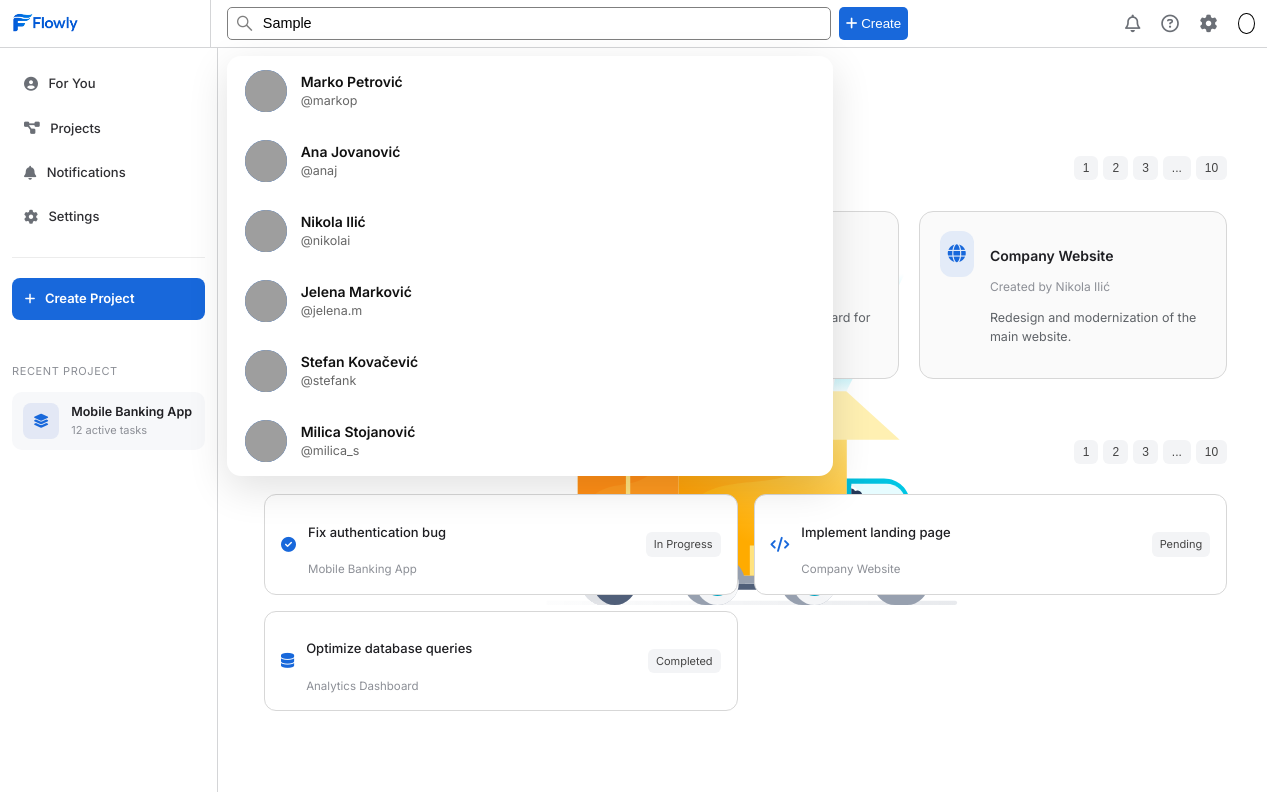
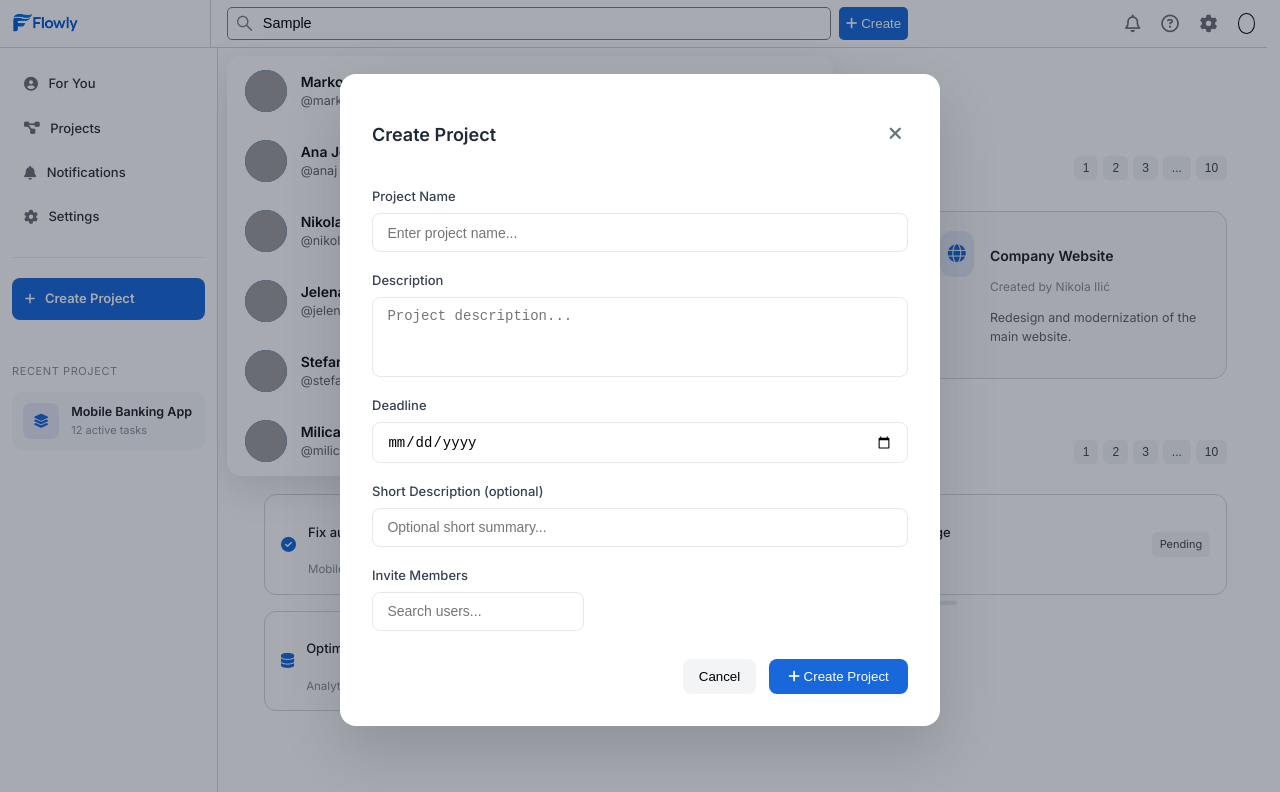
Before and after one commit to stefanpopovic01/project-management-app, a React (Vite) app in the folder frontend/: page /dashboard in a window 1280 px wide. Both pictures are taken after typing "Sample" into the empty fields and a click on the button "Create". Shown: the top 792 px of the page. Built offline with nearby package versions, Linux system fonts and the light colour scheme; grey boxes are pictures that could not be loaded.

Commit message:
Create project modal

```diff
--- a/frontend/index.html
+++ b/frontend/index.html
@@ -16,6 +16,7 @@
   </head>
   <body>
     <div id="root"></div>
+  <div id="modal-root"></div>
     <script type="module" src="/src/main.jsx"></script>
   </body>
 </html>
--- /dev/null
+++ b/frontend/src/components/CreateProjectModal/CreateProjectModal.css
@@ -0,0 +1,181 @@
+.cp-overlay {
+  position: fixed;
+  inset: 0;
+  background: rgba(15, 23, 42, 0.364);
+  display: flex;
+  align-items: center;
+  justify-content: center;
+  z-index: 2000;
+}
+
+.cp-modal {
+  width: 37.5rem;
+  max-width: 95%;
+  background: #ffffff;
+  border-radius: 16px;
+  padding: 2rem;
+  font-family: "Inter", sans-serif;
+  box-shadow: 0 25px 60px rgba(0, 0, 0, 0.15);
+  animation: cpFade 0.2s ease;
+}
+
+@keyframes cpFade {
+  from {
+    opacity: 0;
+    transform: translateY(-8px);
+  }
+  to {
+    opacity: 1;
+    transform: translateY(0);
+  }
+}
+
+.cp-header {
+  display: flex;
+  justify-content: space-between;
+  align-items: center;
+  margin-bottom: 1.5rem;
+}
+
+.cp-header h2 {
+  font-size: 18px;
+  color: #1f2937;
+  font-weight: 600;
+}
+
+.cp-close {
+  background: none;
+  border: none;
+  cursor: pointer;
+  font-size: 18px;
+  color: #6b7280;
+}
+
+.cp-body {
+  display: flex;
+  flex-direction: column;
+  gap: 1.2rem;
+}
+
+.cp-field {
+  display: flex;
+  flex-direction: column;
+  gap: 0.4rem;
+}
+
+.cp-field label {
+  font-size: 13px;
+  color: #374151;
+  font-weight: 500;
+}
+
+.cp-field input,
+.cp-field textarea {
+  padding: 0.65rem 0.9rem;
+  border: 1px solid #e5e7eb;
+  border-radius: 8px;
+  font-size: 14px;
+  outline: none;
+  transition: 0.2s;
+}
+
+.cp-field input:focus,
+.cp-field textarea:focus {
+  border-color: rgb(24, 104, 219);
+  box-shadow: 0 0 0 3px rgba(24, 104, 219, 0.1);
+}
+
+.cp-field textarea {
+  resize: none;
+  height: 5rem;
+}
+
+.cp-invite-wrapper {
+  position: relative;
+}
+
+.cp-invite-dropdown {
+  position: absolute;
+  top: 100%;
+  width: 100%;
+  background: white;
+  border-radius: 10px;
+  border: 1px solid #e5e7eb;
+  box-shadow: 0 10px 30px rgba(0, 0, 0, 0.08);
+  padding: 0.5rem 0;
+  z-index: 10;
+  max-height: 13.7rem;
+  overflow-y: auto;
+  height: 8.1rem;
+}
+
+.cp-invite-item {
+  display: flex;
+  justify-content: space-between;
+  align-items: center;
+  padding: 0.6rem 0.8rem;
+  transition: 0.2s;
+}
+
+.cp-invite-item:hover {
+  background: #f3f4f6;
+}
+
+.cp-invite-info {
+  display: flex;
+  align-items: center;
+  gap: 0.6rem;
+}
+
+.cp-avatar {
+  width: 34px;
+  height: 34px;
+  border-radius: 50%;
+  background: rgb(24, 104, 219);
+}
+
+.cp-name {
+  display: block;
+  font-size: 13px;
+  font-weight: 600;
+  color: #1f2937;
+}
+
+.cp-username {
+  font-size: 12px;
+  color: #6b7280;
+}
+
+.cp-invite-btn {
+  background: rgb(24, 104, 219);
+  border: none;
+  color: white;
+  font-size: 12px;
+  padding: 0.4rem 0.7rem;
+  border-radius: 6px;
+  cursor: pointer;
+}
+
+.cp-footer {
+  display: flex;
+  justify-content: flex-end;
+  gap: 0.8rem;
+  margin-top: 1.8rem;
+}
+
+.cp-cancel {
+  background: #f3f4f6;
+  border: none;
+  padding: 0.6rem 1rem;
+  border-radius: 8px;
+  cursor: pointer;
+}
+
+.cp-create {
+  background: rgb(24, 104, 219);
+  border: none;
+  color: white;
+  padding: 0.6rem 1.2rem;
+  border-radius: 8px;
+  cursor: pointer;
+}
--- /dev/null
+++ b/frontend/src/components/CreateProjectModal/CreateProjectModal.jsx
@@ -0,0 +1,104 @@
+import { useState } from "react";
+import "./CreateProjectModal.css";
+import { createPortal } from "react-dom";
+
+export default function CreateProjectModal({ onClose }) {
+  const [inviteSearch, setInviteSearch] = useState("");
+
+  const users = [
+    { id: 1, name: "Marko Petrović", username: "@marko" },
+    { id: 1, name: "Marko Petrović", username: "@marko" },
+    { id: 1, name: "Marko Petrović", username: "@marko" },
+    { id: 1, name: "Marko Petrović", username: "@marko" },
+    { id: 2, name: "Jovana Ilić", username: "@jovana" },
+    { id: 3, name: "Nikola Radović", username: "@nikola" },
+    { id: 4, name: "Sara Milenković", username: "@sara" },
+  ];
+
+  return createPortal(
+    <div className="cp-overlay" onClick={onClose}>
+      <div
+        className="cp-modal"
+        onClick={(e) => e.stopPropagation()}
+      >
+        <div className="cp-header">
+          <h2>Create Project</h2>
+          <button className="cp-close" onClick={onClose}>
+            <i className="fa-solid fa-xmark"></i>
+          </button>
+        </div>
+
+        <div className="cp-body">
+          <div className="cp-field">
+            <label>Project Name</label>
+            <input type="text" placeholder="Enter project name..." />
+          </div>
+
+          <div className="cp-field">
+            <label>Description</label>
+            <textarea placeholder="Project description..." />
+          </div>
+
+          <div className="cp-field">
+            <label>Deadline</label>
+            <input type="date" />
+          </div>
+
+          <div className="cp-field">
+            <label>Short Description (optional)</label>
+            <input type="text" placeholder="Optional short summary..." />
+          </div>
+
+          <div className="cp-field">
+            <label>Invite Members</label>
+            <div className="cp-invite-wrapper">
+              <input
+                type="text"
+                placeholder="Search users..."
+                value={inviteSearch}
+                onChange={(e) => setInviteSearch(e.target.value)}
+              />
+
+              {inviteSearch && (
+                <div className="cp-invite-dropdown">
+                  {users
+                    .filter((user) =>
+                      user.name
+                        .toLowerCase()
+                        .includes(inviteSearch.toLowerCase())
+                    )
+                    .map((user) => (
+                      <div key={user.id} className="cp-invite-item">
+                        <div className="cp-invite-info">
+                          <div className="cp-avatar"></div>
+                          <div>
+                            <span className="cp-name">{user.name}</span>
+                            <span className="cp-username">
+                              {user.username}
+                            </span>
+                          </div>
+                        </div>
+                        <button className="cp-invite-btn">
+                          Invite
+                        </button>
+                      </div>
+                    ))}
+                </div>
+              )}
+            </div>
+          </div>
+        </div>
+
+        <div className="cp-footer">
+          <button className="cp-cancel" onClick={onClose}>
+            Cancel
+          </button>
+          <button className="cp-create">
+            <i className="fa-solid fa-plus"></i> Create Project
+          </button>
+        </div>
+      </div>
+    </div>,
+    document.getElementById("modal-root")
+  );
+}
--- a/frontend/src/components/DashboardHeader/DashboardHeader.jsx
+++ b/frontend/src/components/DashboardHeader/DashboardHeader.jsx
@@ -2,6 +2,7 @@ import { React, useState} from 'react';
 import './DashboardHeader.css'
 
 import logo from '../../assets/logo.png'
+import CreateProjectModal from '../CreateProjectModal/CreateProjectModal';
 
 function DashboardHeader() {
 
@@ -21,15 +22,22 @@ const handleSearchChange = (e) => {
   }
 };
 
+const [createProject, setCreateProject] = useState(false);
+
+const onClose = () => {
+  setCreateProject(!createProject);
+}
+
   return (
     <div className="dashboard-h-container">
+                 {createProject && (<CreateProjectModal onClose={onClose}/>)}
         <div className='dashboard-h-frame'>
             <div className='dashboard-h-logo'>
                 <img src={logo} alt='logo'/>
             </div>
             <div className='dashboard-h-search'>
                 <input type='text' placeholder='Search' onChange={handleSearchChange}></input>
-                <button><i class="fa-solid fa-plus"></i> Create</button>
+                <button onClick={onClose}><i class="fa-solid fa-plus"></i> Create</button>
                 <i class="fa-brands fa-sistrix"></i>
 
             {activeDropdown === "search" && (
--- a/frontend/src/components/VerticalNavbar/VerticalNavbar.css
+++ b/frontend/src/components/VerticalNavbar/VerticalNavbar.css
@@ -9,6 +9,7 @@
   top: 3rem;
   height: calc(100vh - 3rem);
   padding-top: 1rem;
+  z-index: 2000;
 }
 
 .dh-sidebar-inner {
--- a/frontend/src/components/VerticalNavbar/VerticalNavbar.jsx
+++ b/frontend/src/components/VerticalNavbar/VerticalNavbar.jsx
@@ -2,10 +2,19 @@ import "./VerticalNavbar.css";
 import { useState } from "react";
 
 import SidebarNotifications from "../SidebarNotifications/SidebarNotifications";
+import CreateProjectModal from "../CreateProjectModal/CreateProjectModal";
 
 const VerticalNavbar = () => {
 
 const [notificationMenu, setNotificationMenu] = useState(false);
+
+const [createProject, setCreateProject] = useState(false);
+
+const onClose = () => {
+  setCreateProject(!createProject);
+}
+
+
   return (
     <nav className="dh-sidebar">
       <div className="dh-sidebar-inner">
@@ -48,12 +57,14 @@ const [notificationMenu, setNotificationMenu] = useState(false);
 
         <div className="dh-sidebar-divider"></div>
 
-        <div className="dh-sidebar-create">
+        <div className="dh-sidebar-create" onClick={() => setCreateProject(!createProject)}>
           <a href="#" className="dh-sidebar-create-btn">
             <i className="fa-solid fa-plus"></i>
             <span>Create Project</span>
           </a>
         </div>
+
+         {createProject && (<CreateProjectModal onClose={onClose}/>)}
 
         <div className="dh-sidebar-recent">
           <p className="dh-sidebar-section-title">Recent Project</p>
```
